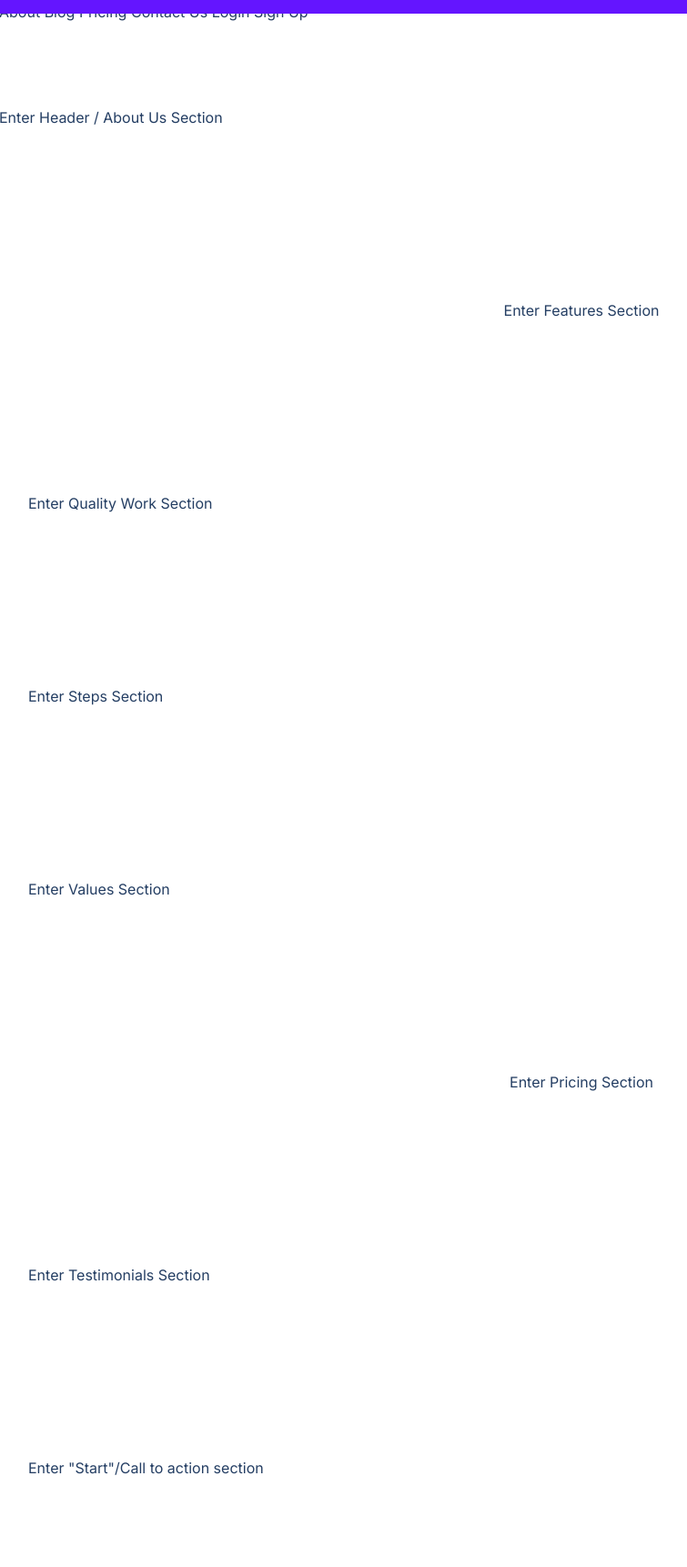
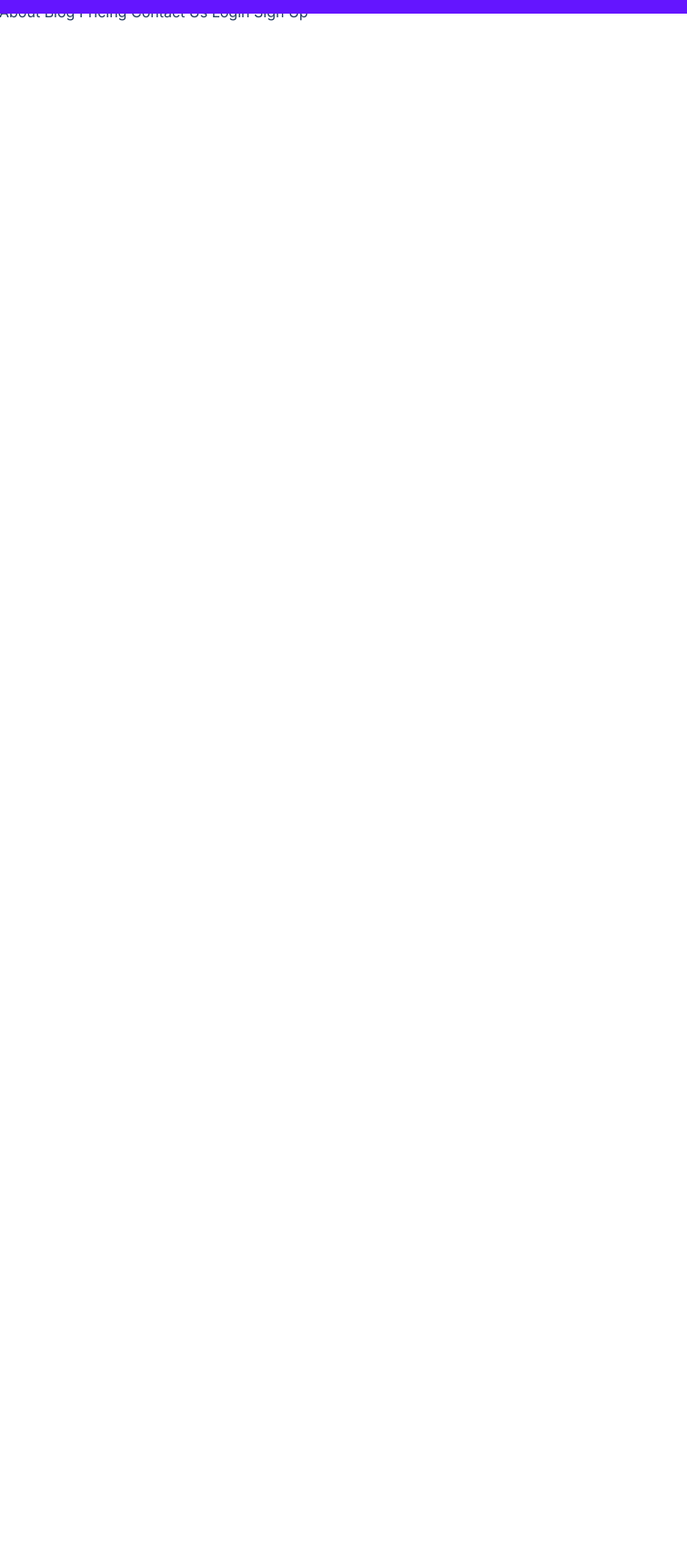
Before and after one commit to michelle01022012/Final-Project, a plain HTML site: page index.html in a window 1280 px wide. Shown: the part 6580-8302 px from the top of the page at 91% size, without its empty margins (1-756 px from the left). After the commit the page ends 6603 px from the top, so only its background shows below. Drawn offline with Linux system fonts and the light colour scheme; a script that the page names is missing.

Commit message:
Renamed the website

```diff
--- a/index.html
+++ b/index.html
@@ -9,7 +9,7 @@
       crossorigin="anonymous"
     ></script>
     <script src="index.js"></script>
-    <title>Module 2 Final Project (Example Website)</title>
+    <title>Final Website Project</title>
   </head>
   <body>
     <section id="landing">
@@ -745,69 +745,7 @@
                 <a class="modal__link modal__link--primary">Sign Up</a>
             </div>
         </div>
-        <header>
-            <div class="container">
-                <div class="row">
-                    <!--  -->Enter Header / About Us Section<!--  -->
-            </div>
-        </header>
-    </section>
-    <main>
-        <section id="features">
-            <div class="container">
-                <div class="row__narrow">
-                    <!--  -->Enter Features Section<!--  -->
-                </div>
-            </div>
-        </section>
-        <section id="quality">
-            <div class="container">
-                <div class="row">
-                    <!--  -->Enter Quality Work Section<!--  -->
-                </div>
-            </div>
-        </section>
-        <section id="steps">
-            <div class="container">
-                <div class="row">
-                    <!--  -->Enter Steps Section<!--  -->
-                </div>
-            </div>
-        </section>
-        <section id="values">
-            <div class="container">
-                <div class="row">
-                    <!--  -->Enter Values Section<!--  -->
-                </div>
-            </div>
-        </section>
-        <section id="pricing">
-            <div class="container">
-                <div class="row">
-                    <!--  -->Enter Pricing Section<!--  -->
-                </div>
-            </div>
-        </section>
-        <section id="testimonials">
-            <div class="container">
-                <div class="row">
-                    <!--  -->Enter Testimonials Section<!--  -->
-                </div>
-            </div>
-        </section>
-        <section id="start">
-            <div class="container">
-                <div class="row">
-                    <!--  -->Enter "Start"/Call to action section<!--  -->
-                </div>
-            </div>
-        </section>
-    </main>
-    <footer>
-        <div class="row footer__row">
-            <!--  -->Enter Footer<!--  -->
-        </div>
-    </footer>
+    </div>
 </body>
 
 </html>
```
